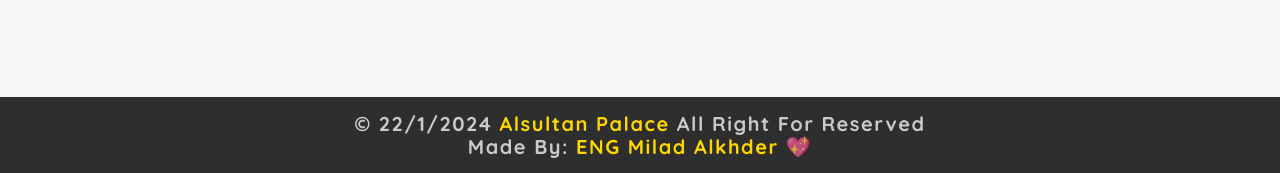
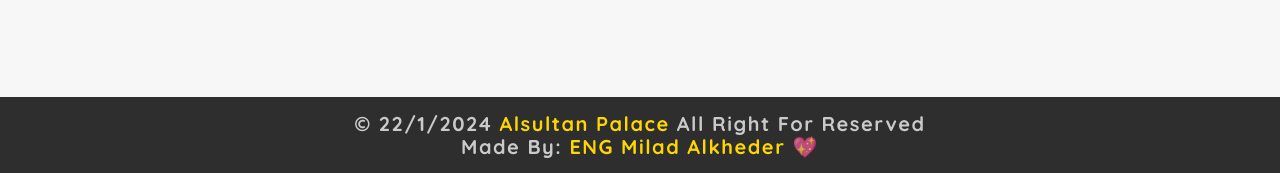
Before and after one commit to miladAlkhder111/AlSultan-Palace-Restaurant, a plain HTML site: page index.html in a window 1280 px wide. Shown: the part 2691-2864 px from the top of the page. Drawn offline with Linux system fonts and the light colour scheme; a web font is replaced by a local one.

Commit message:
the 8 edit

```diff
--- a/index.html
+++ b/index.html
@@ -280,7 +280,7 @@
     <!-- Start footer -->
     <div class="footer">
       &copy; 22/1/2024 <span>Alsultan Palace </span> All Right For Reserved
-      <p>Made By: <span>ENG Milad Alkhder</span> 💖</p>
+      <p>Made By: <span>ENG Milad Alkheder</span> 💖</p>
     </div>
     <!-- End footer -->
 
```
